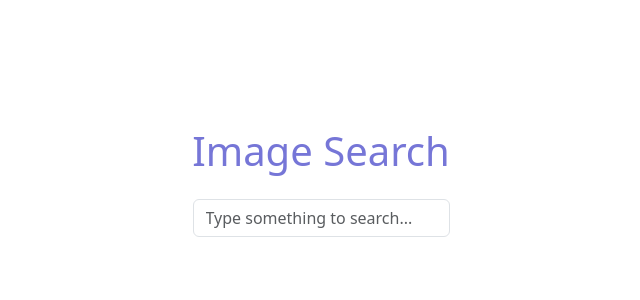
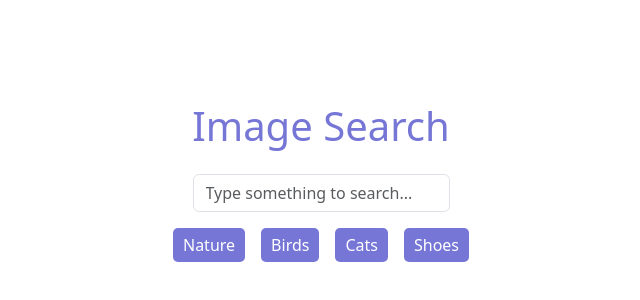
Before and after one commit to stevenlegere/unsplash_image_search, a React (Vite) app in the folder unsplash_image_search/: page / in a window 1280 px wide. Shown: the part 226-526 px from the top of the page, without its empty margins (319-959 px from the left). Built offline with nearby package versions, Linux system fonts and the light colour scheme.

Commit message:
Added quick search

```diff
--- a/unsplash_image_search/src/App.jsx
+++ b/unsplash_image_search/src/App.jsx
@@ -8,7 +8,11 @@ const App = () => {
 
   const handleSearch = (event) => {
     event.preventDefault();
-    console.log('submitted');
+    console.log(searchInput.current.value);
+  };
+
+  const handleSelection = (selection) => {
+    searchInput.current.value = selection;
   };
 
   return (
@@ -24,6 +28,13 @@ const App = () => {
             />
         </Form>
       </div>
+      <div className='filters'>
+         {/* Anonymouse function is used to pass the argument to the function */}
+        <div onClick={() => handleSelection('nature')}>Nature</div>
+        <div onClick={() => handleSelection('birds')}>Birds</div>
+        <div onClick={() => handleSelection('cats')}>Cats</div>
+        <div onClick={() => handleSelection('shoes')}>Shoes</div>
+      </div>
     </div>
   )
 };
```
Also changed, not shown: 1 other file (tests, documents, lock files or other folders).
